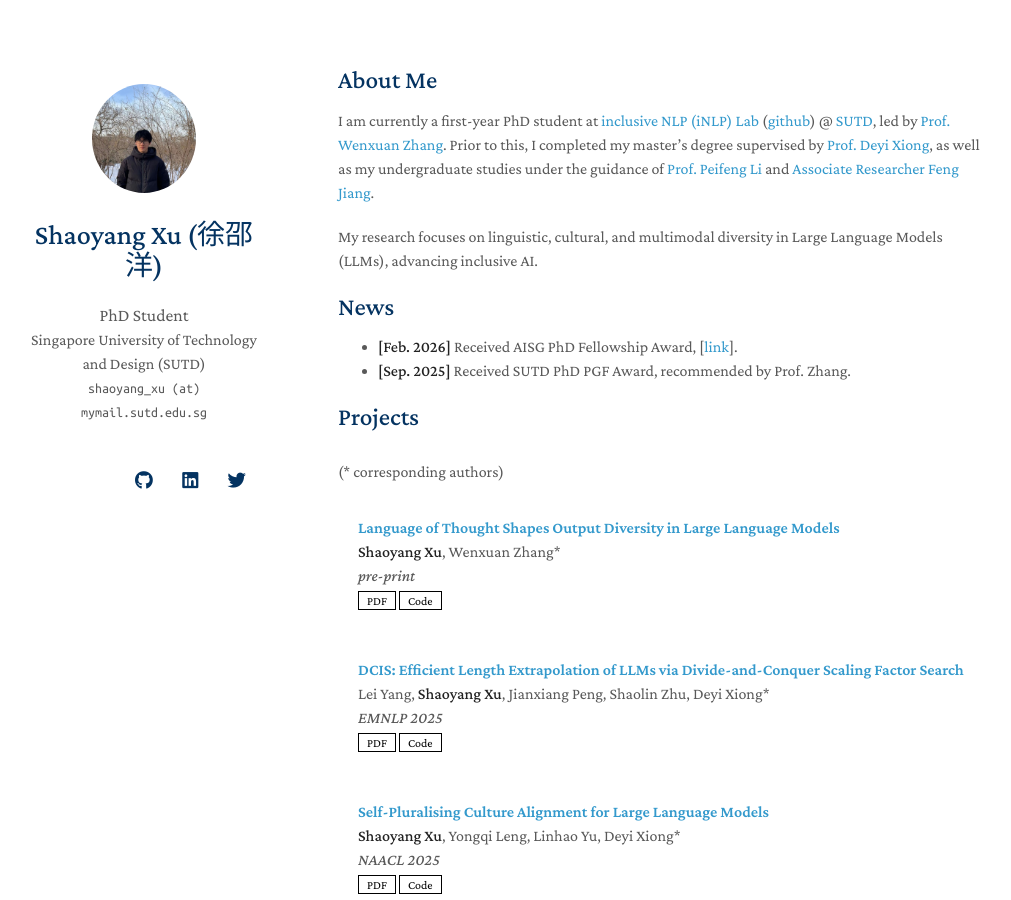
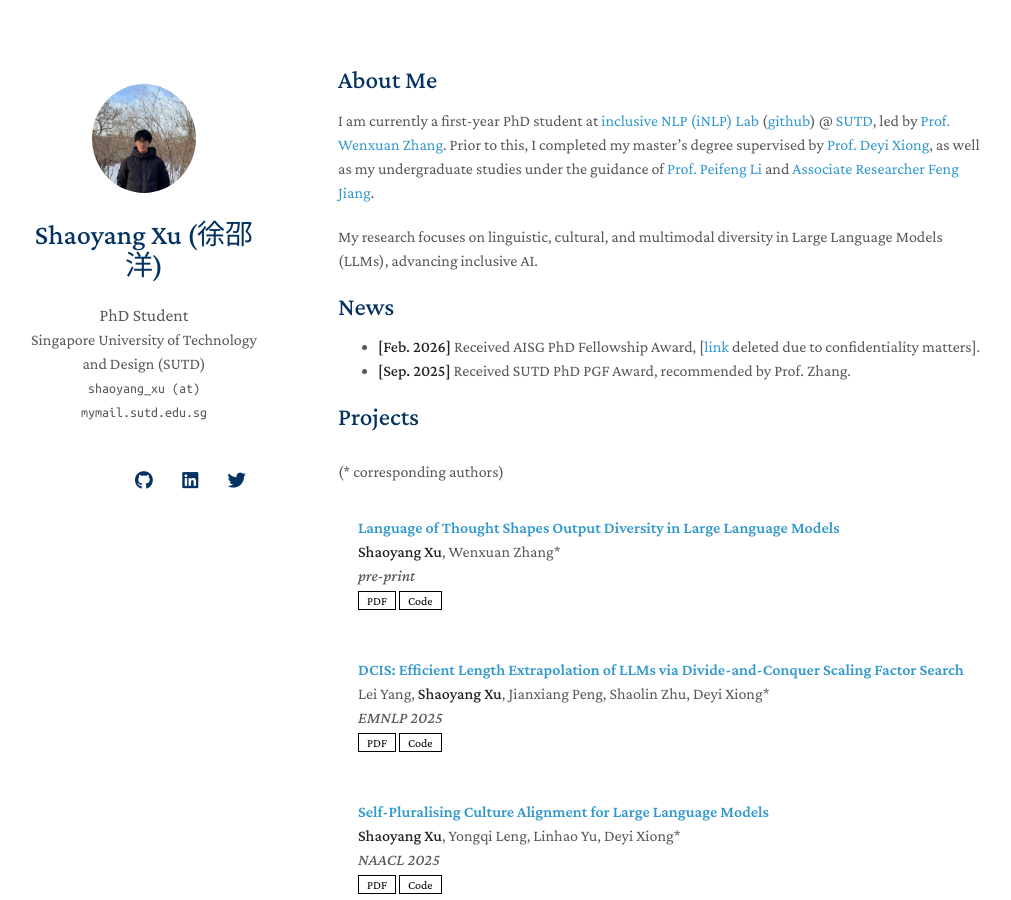
Before and after one commit to shaoyangxu/shaoyangxu.github.io, a Jekyll site: the page built from index.md, in a window 1280 px wide and 900 px high. Shown: the whole window, without its empty margins (132-1143 px from the left). Built offline with Jekyll 4.4.1, drawn with Linux system fonts in a browser that asks for light colours; nearby versions of some CDN libraries; a style sheet for code colours, icons or effects is not loaded; our own code applies the rules of GitHub Pages for plain Markdown files.

Commit message:
Update index.md

```diff
--- a/index.md
+++ b/index.md
@@ -8,7 +8,7 @@ I am currently a first-year PhD student at [inclusive NLP (iNLP) Lab](https://is
 My research focuses on linguistic, cultural, and multimodal diversity in Large Language Models (LLMs), advancing inclusive AI.
 
 ## News
-- **[Feb. 2026]** Received AISG PhD Fellowship Award, [[link](https://www.linkedin.com/feed/update/urn:li:activity:7424395682104492032/)].
+- **[Feb. 2026]** Received AISG PhD Fellowship Award, [[link](https://www.linkedin.com/feed/update/urn:li:activity:7424395682104492032/) deleted due to confidentiality matters].
 - **[Sep. 2025]** Received SUTD PhD PGF Award, recommended by Prof. Zhang.
 <!-- - **[Aug. 2025]** One paper accepted by EMNLP 2025. -->
 <!-- - **[Jan. 2025]** One paper accepted by NAACL 2025. -->
```
